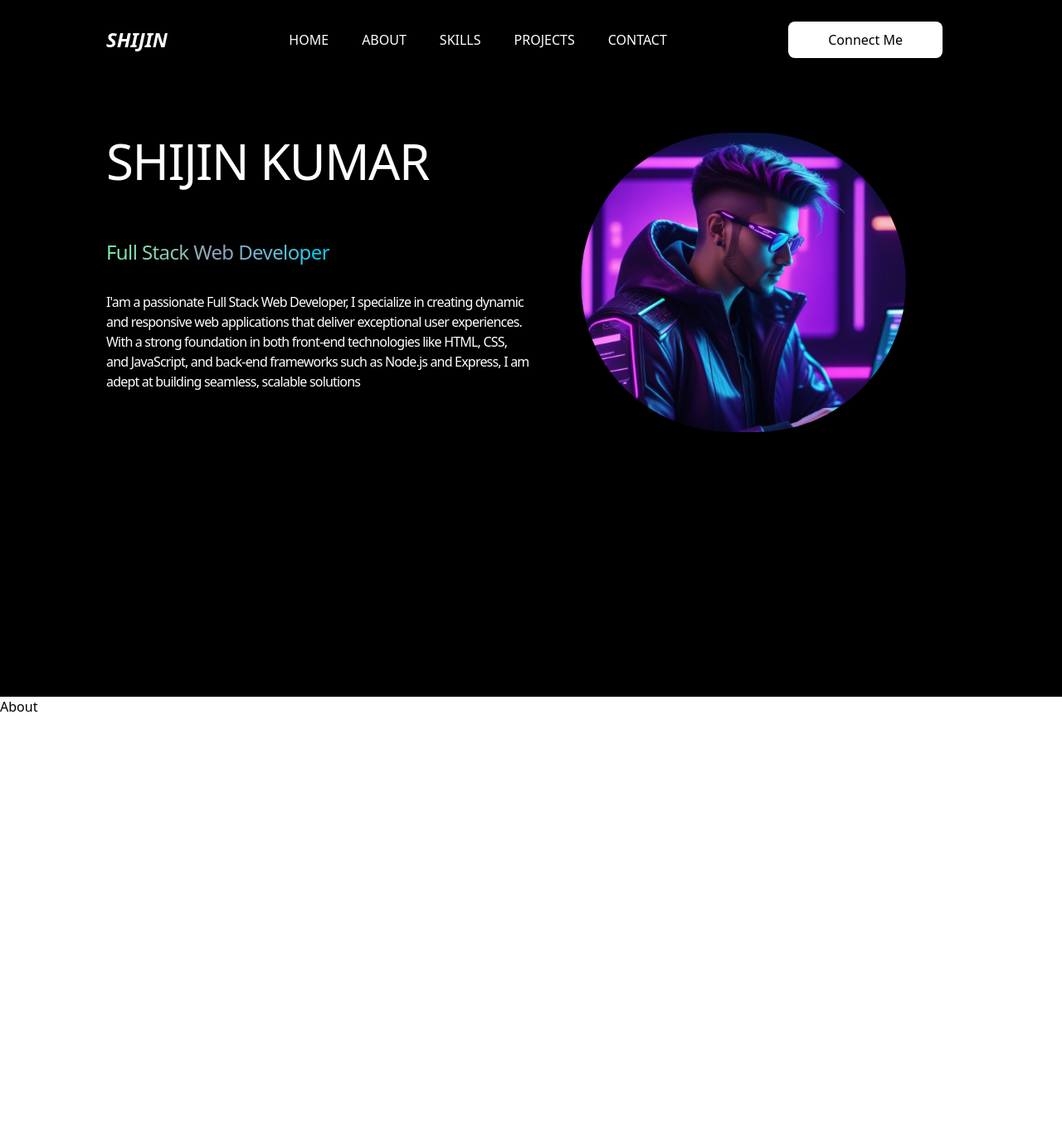
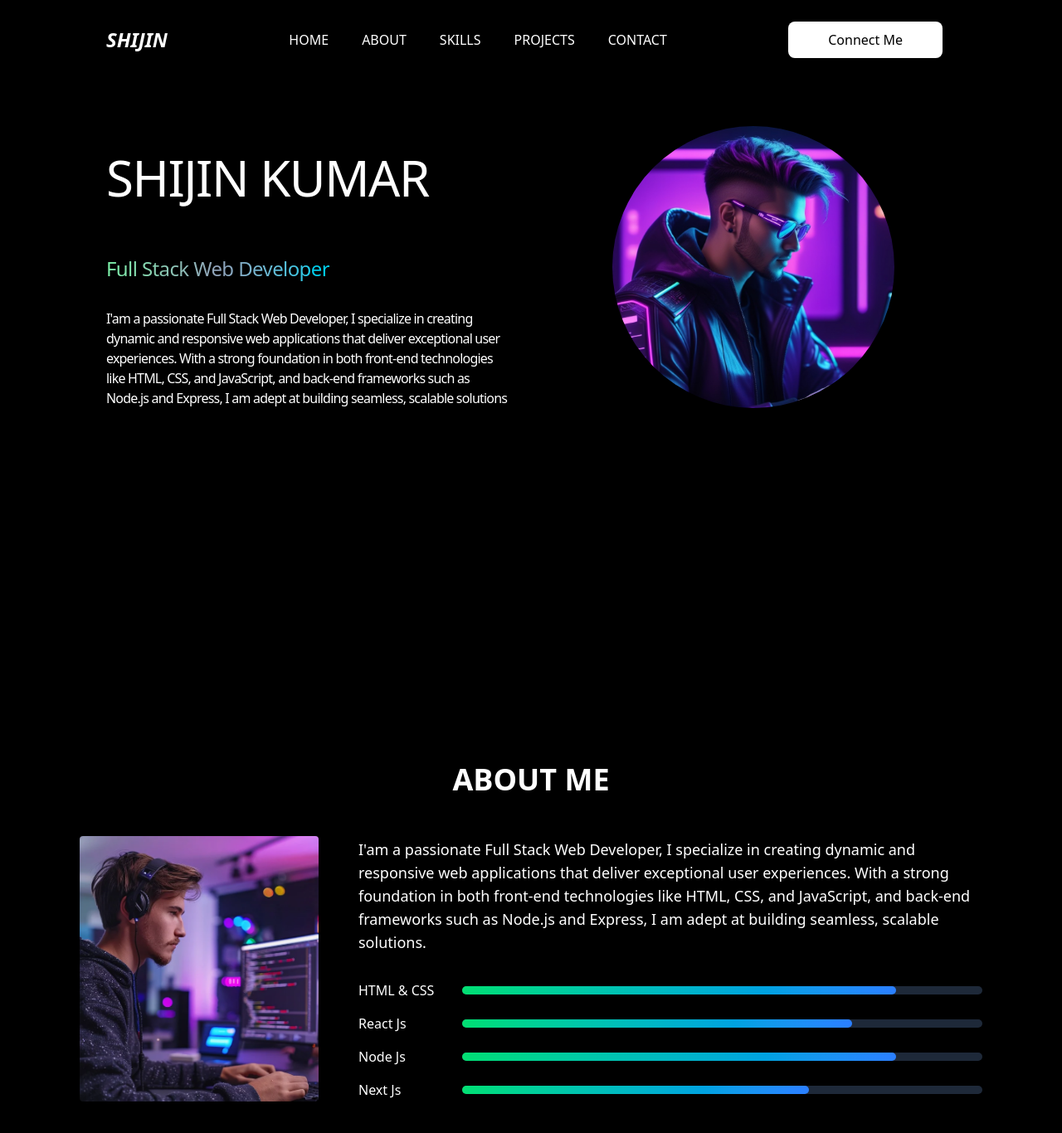
Before and after one commit to Shijin2k3/Portfolio-shijin, a React (Vite) app: page / in a window 1280 px wide. Shown: the top 1366 px of the page at 83% size. Before the commit the page ends 864 px from the top, so only its background shows below. Built offline with nearby package versions, Linux system fonts and the light colour scheme.

Commit message:
Initialized About Section

```diff
--- a/src/components/about/About.jsx
+++ b/src/components/about/About.jsx
@@ -1,8 +1,53 @@
 import React from 'react'
+import about from '../../assets/profile.webp'
 
 const About = () => {
   return (
-    <div>About</div>
+    <div className='bg-black text-white py-20 ' id='about'>
+        <div className=' mx-auto px-8 md:px-16 lg:px-24'>
+            <h1 className='text-4xl font-bold uppercase text-center mb-12'>About Me</h1>
+            <div className='flex flex-col md:flex-row  items-center md:space-x-12'>
+                <img src={about} alt=""
+                className='w-72 h-80 rounded object-cover mb-8 md:mb-0' />
+             <div className='flex-1'>
+                <p className='text-lg mb-8'>I'am a passionate Full Stack Web Developer, I specialize in creating dynamic and responsive web applications
+                      that deliver exceptional user experiences. With a strong foundation in both front-end technologies like HTML,
+                       CSS, and JavaScript, and back-end frameworks such as Node.js and Express, I am adept at building seamless, scalable solutions.
+                </p>
+                <div className='space-y-4'>
+                  <div className='flex items-center'>
+                      <label htmlFor="htmlandcss" className='w-2/12'>HTML & CSS</label>
+                      <div className='grow bg-gray-800 rounded-full h-2.5'>
+                        <div className='bg-gradient-to-r from-green-400 to-blue-500 h-2.5 rounded-full
+                         transform transition-transform duration-300 hover:scale-105 w-10/12 cursor-pointer'></div>
+                      </div>
+                  </div>
+                  <div className='flex items-center'>
+                      <label htmlFor="react" className='w-2/12'>React Js</label>
+                      <div className='grow bg-gray-800 rounded-full h-2.5'>
+                        <div className='bg-gradient-to-r from-green-400 to-blue-500 h-2.5 rounded-full
+                         transform transition-transform duration-300 hover:scale-105 w-9/12 cursor-pointer'></div>
+                      </div>
+                  </div>
+                  <div className='flex items-center'>
+                      <label htmlFor="node" className='w-2/12'>Node Js</label>
+                      <div className='grow bg-gray-800 rounded-full h-2.5'>
+                        <div className='bg-gradient-to-r from-green-400 to-blue-500 h-2.5 rounded-full
+                         transform transition-transform duration-300 hover:scale-105 w-10/12 cursor-pointer'></div>
+                      </div>
+                  </div>
+                  <div className='flex items-center'>
+                      <label htmlFor="next" className='w-2/12'>Next Js</label>
+                      <div className='grow bg-gray-800 rounded-full h-2.5'>
+                        <div className='bg-gradient-to-r from-green-400 to-blue-500 h-2.5 rounded-full
+                         transform transition-transform duration-300 hover:scale-105 w-8/12 cursor-pointer'></div>
+                      </div>
+                  </div>
+                </div>
+              </div>
+           </div>
+        </div>
+    </div>
   )
 }
 
--- a/src/components/hero/Hero.jsx
+++ b/src/components/hero/Hero.jsx
@@ -3,10 +3,10 @@ import profile from '../../assets/Hero.jpg'
 
 const Hero = () => {
   return (
-    <div className='bg-black'>
-    <div className='relative w-full h-[120vh] sm:h-[100vh] mt-10 bg-black text-white pt-10'>
-      <div className='w-[90%] xl:w-[80%] m-auto flex flex-wrap pt-5'>
-         <div className='w-full lg:w-1/2 '>
+    <div className='bg-black' id='home'>
+    <div className='relative w-full h-[120vh] sm:h-[100vh] mt-10 bg-black text-white py-20'>
+      <div className='w-[90%] xl:w-[80%] m-auto flex flex-col md:flex-row  items-center md:space-x-12 '>
+         <div className='w-full lg:w-[50%] '>
             <div className='flex flex-col items-center lg:items-start'>
               <h1 className='pb-16 text-4xl font-medium tracking-tight lg:mt-16 lg:text-6xl'>SHIJIN KUMAR</h1>
               <span className='bg-gradient-to-r from-green-300  via-slate-400 to-cyan-400
@@ -18,11 +18,11 @@ const Hero = () => {
                  CSS, and JavaScript, and back-end frameworks such as Node.js and Express, I am adept at building seamless, scalable solutions</p>
             </div>
          </div>
-         <div className='w-full lg:w-1/2 lg:pt-10  lg:p-12 xl:p-15  p-5 '>
-            <div className='flex justify-center'>
-              <img src={profile} alt="profile"  className='rounded-full cursor-pointer overflow-hidden'/>
-            </div>
+         <div className='w-full lg:w-[50%] flex items-center justify-center'>
+            <img src={profile} alt="profile" className='w-85 h-85 object-cover mb-8 md:mb-0 rounded-full' />
          </div>
+
+
       </div>
 
     </div>
```
